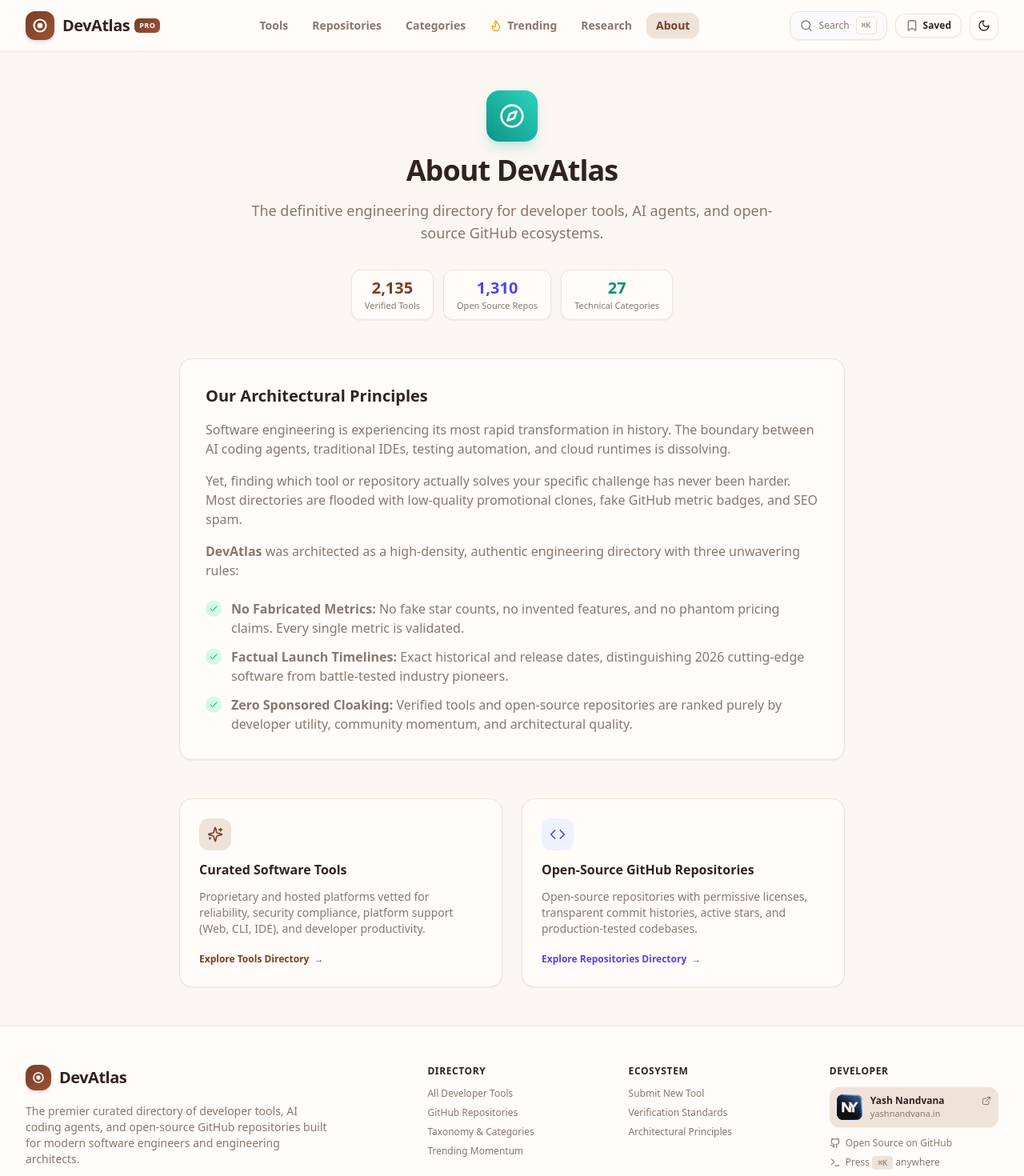
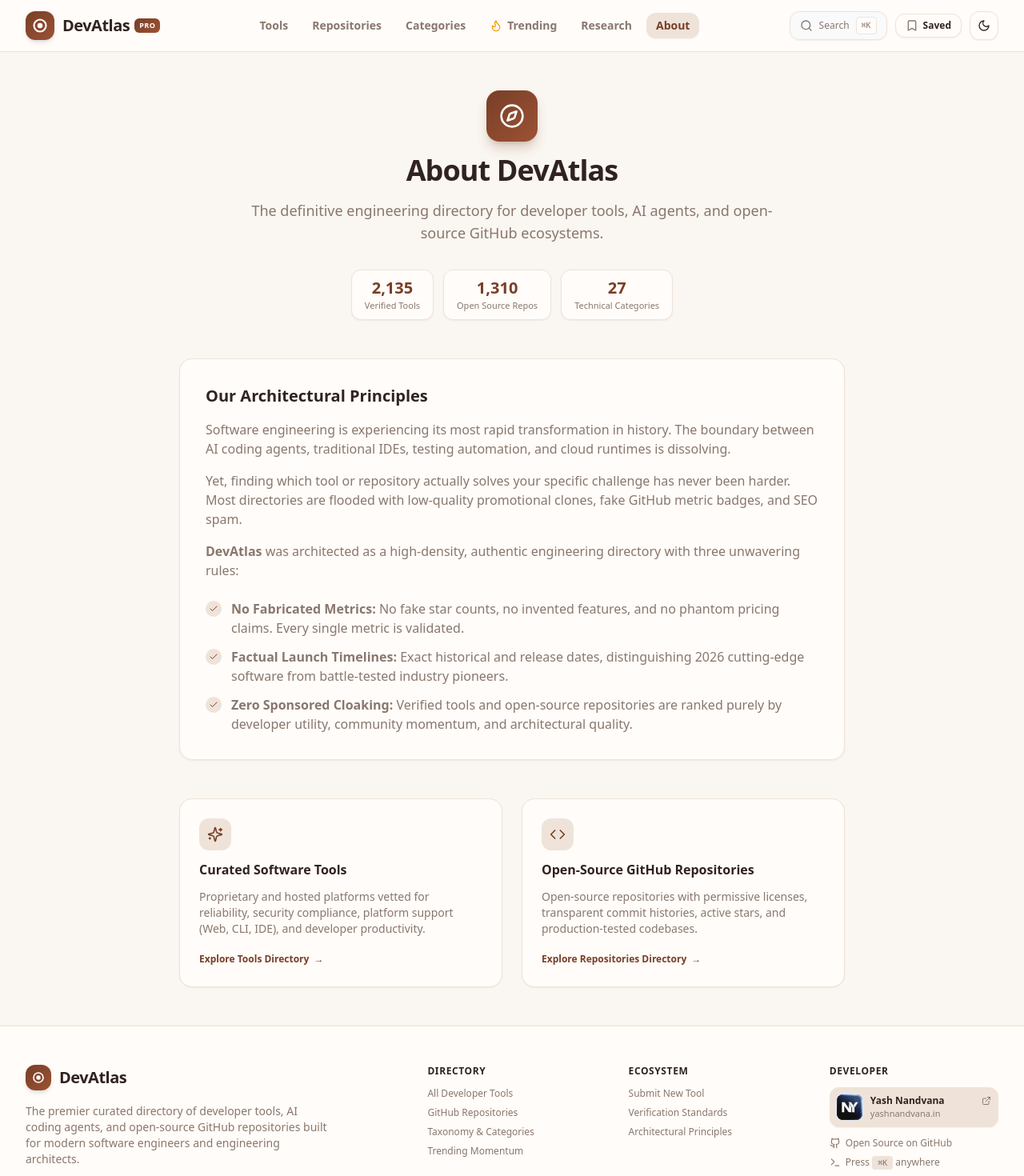
Before and after one commit to yash-nandvana/ai-tools, a Next.js app: page /about in a window 1280 px wide. Shown: the top 1470 px of the page at 80% size. Built offline with nearby package versions, Linux system fonts and the light colour scheme.

Commit message:
fix(about): match About page to site espresso palette

```diff
--- a/app/about/page.js
+++ b/app/about/page.js
@@ -18,7 +18,7 @@ export default function AboutPage() {
 
         {/* Hero */}
         <div className="text-center space-y-4">
-          <div className="mx-auto flex h-16 w-16 items-center justify-center rounded-2xl bg-gradient-to-tr from-[#0D9488] to-teal-400 text-white shadow-lg shadow-teal-500/20">
+          <div className="mx-auto flex h-16 w-16 items-center justify-center rounded-2xl bg-accent-gradient text-white shadow-lg shadow-[#783F27]/25">
             <Compass className="h-8 w-8" />
           </div>
           <h1 className="text-3xl sm:text-4xl font-extrabold tracking-tight text-slate-900 dark:text-white">
@@ -31,21 +31,21 @@ export default function AboutPage() {
           {/* Stat Badges */}
           <div className="flex flex-wrap items-center justify-center gap-3 pt-4">
             <div className="px-4 py-2 rounded-xl border border-slate-200 dark:border-slate-800 bg-white dark:bg-slate-900 shadow-sm">
-              <div className="text-xl font-bold text-teal-600 dark:text-teal-400">
+              <div className="text-xl font-bold text-accent-primary dark:text-brand-300">
                 {directoryStats.totalTools.toLocaleString()}
               </div>
               <div className="text-[11px] text-slate-500 font-medium">Verified Tools</div>
             </div>
 
             <div className="px-4 py-2 rounded-xl border border-slate-200 dark:border-slate-800 bg-white dark:bg-slate-900 shadow-sm">
-              <div className="text-xl font-bold text-indigo-600 dark:text-indigo-400">
+              <div className="text-xl font-bold text-accent-primary dark:text-brand-300">
                 {directoryStats.totalRepositories.toLocaleString()}
               </div>
               <div className="text-[11px] text-slate-500 font-medium">Open Source Repos</div>
             </div>
 
             <div className="px-4 py-2 rounded-xl border border-slate-200 dark:border-slate-800 bg-white dark:bg-slate-900 shadow-sm">
-              <div className="text-xl font-bold text-emerald-600 dark:text-emerald-400">
+              <div className="text-xl font-bold text-accent-primary dark:text-brand-300">
                 {directoryStats.totalCategories}
               </div>
               <div className="text-[11px] text-slate-500 font-medium">Technical Categories</div>
@@ -69,19 +69,19 @@ export default function AboutPage() {
           </p>
           <ul className="space-y-3 pt-2">
             <li className="flex items-start gap-3">
-              <span className="flex h-5 w-5 shrink-0 items-center justify-center rounded-full bg-emerald-100 text-emerald-600 dark:bg-emerald-950 dark:text-emerald-400 mt-0.5">
+              <span className="flex h-5 w-5 shrink-0 items-center justify-center rounded-full bg-brand-100 text-accent-primary dark:bg-[#783F27]/25 dark:text-brand-300 mt-0.5">
                 <Check className="h-3 w-3" />
               </span>
               <span><strong>No Fabricated Metrics:</strong> No fake star counts, no invented features, and no phantom pricing claims. Every single metric is validated.</span>
             </li>
             <li className="flex items-start gap-3">
-              <span className="flex h-5 w-5 shrink-0 items-center justify-center rounded-full bg-emerald-100 text-emerald-600 dark:bg-emerald-950 dark:text-emerald-400 mt-0.5">
+              <span className="flex h-5 w-5 shrink-0 items-center justify-center rounded-full bg-brand-100 text-accent-primary dark:bg-[#783F27]/25 dark:text-brand-300 mt-0.5">
                 <Check className="h-3 w-3" />
               </span>
               <span><strong>Factual Launch Timelines:</strong> Exact historical and release dates, distinguishing 2026 cutting-edge software from battle-tested industry pioneers.</span>
             </li>
             <li className="flex items-start gap-3">
-              <span className="flex h-5 w-5 shrink-0 items-center justify-center rounded-full bg-emerald-100 text-emerald-600 dark:bg-emerald-950 dark:text-emerald-400 mt-0.5">
+              <span className="flex h-5 w-5 shrink-0 items-center justify-center rounded-full bg-brand-100 text-accent-primary dark:bg-[#783F27]/25 dark:text-brand-300 mt-0.5">
                 <Check className="h-3 w-3" />
               </span>
               <span><strong>Zero Sponsored Cloaking:</strong> Verified tools and open-source repositories are ranked purely by developer utility, community momentum, and architectural quality.</span>
@@ -92,7 +92,7 @@ export default function AboutPage() {
         {/* Directory Structure */}
         <div className="grid grid-cols-1 md:grid-cols-2 gap-6">
           <div className="rounded-2xl border border-slate-200 bg-white p-6 dark:border-slate-800 dark:bg-slate-900 shadow-sm space-y-3">
-            <div className="flex h-10 w-10 items-center justify-center rounded-xl bg-teal-50 dark:bg-teal-950/50 text-[#0D9488]">
+            <div className="flex h-10 w-10 items-center justify-center rounded-xl bg-brand-100 dark:bg-[#783F27]/25 text-accent-primary dark:text-brand-300">
               <Sparkles className="h-5 w-5" />
             </div>
             <h3 className="text-base font-bold text-slate-900 dark:text-white">
@@ -103,7 +103,7 @@ export default function AboutPage() {
             </p>
             <Link
               href="/tools"
-              className="inline-flex items-center gap-1.5 text-xs font-semibold text-teal-600 dark:text-teal-400 hover:underline pt-2"
+              className="inline-flex items-center gap-1.5 text-xs font-semibold text-accent-primary dark:text-brand-300 hover:underline pt-2"
             >
               <span>Explore Tools Directory</span>
               <span>→</span>
@@ -111,7 +111,7 @@ export default function AboutPage() {
           </div>
 
           <div className="rounded-2xl border border-slate-200 bg-white p-6 dark:border-slate-800 dark:bg-slate-900 shadow-sm space-y-3">
-            <div className="flex h-10 w-10 items-center justify-center rounded-xl bg-indigo-50 dark:bg-indigo-950/50 text-indigo-600 dark:text-indigo-400">
+            <div className="flex h-10 w-10 items-center justify-center rounded-xl bg-brand-100 dark:bg-[#783F27]/25 text-accent-primary dark:text-brand-300">
               <Code className="h-5 w-5" />
             </div>
             <h3 className="text-base font-bold text-slate-900 dark:text-white">
@@ -122,7 +122,7 @@ export default function AboutPage() {
             </p>
             <Link
               href="/repositories"
-              className="inline-flex items-center gap-1.5 text-xs font-semibold text-indigo-600 dark:text-indigo-400 hover:underline pt-2"
+              className="inline-flex items-center gap-1.5 text-xs font-semibold text-accent-primary dark:text-brand-300 hover:underline pt-2"
             >
               <span>Explore Repositories Directory</span>
               <span>→</span>
```
